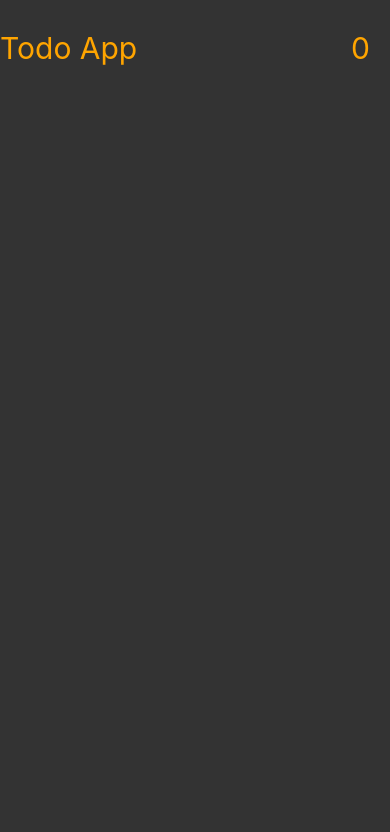
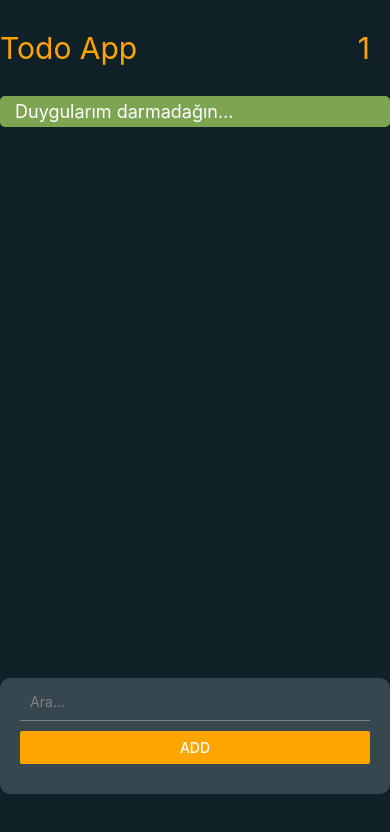
Before and after one commit to Mr-Mesut-OZTURK/kodluyoruz-react-native, a React Native app: screen / in a window 390 px wide. Shown: the top 832 px of the page. Built offline with nearby package versions, Linux system fonts and the light colour scheme.

Commit message:
created add section , styled and finished app

```diff
--- /dev/null
+++ b/src/todo-app/AddTodo.js
@@ -0,0 +1,39 @@
+import React, {useState} from 'react'
+import { View, TextInput, Button } from 'react-native'
+
+import styles from './AddTodo.style'
+
+
+const AddTodo = ({ text, setText, addTodoItem }) => {
+
+    const [active, setActive] = useState(true);
+
+    const handleFocus = () => {
+        console.log("focus")
+        setActive(true);
+    }
+    const handleBlur = () => {
+        console.log("blur")
+        setActive(false);
+    }
+
+    return (
+        <View style={styles.add_container}>
+            <TextInput
+                style={styles.add_input}
+                value={text}
+                onChangeText={setText}
+                placeholder="Ara..."
+                onFocus={handleFocus}
+                onBlur={handleBlur}
+            />
+            <Button
+                title="Add"
+                onPress={addTodoItem}
+                color={active?"#FFA500":"#808080"}
+            />
+        </View>
+    )
+}
+
+export default AddTodo
--- /dev/null
+++ b/src/todo-app/AddTodo.style.js
@@ -0,0 +1,24 @@
+import { StyleSheet, Dimensions } from 'react-native'
+
+
+export default StyleSheet.create({
+    add_container: {
+        backgroundColor: "#37474F",
+        padding: 20,
+        paddingTop: 5,
+        paddingBottom: 30,
+        borderRadius: 10,
+        marginTop:10,
+    },
+    add_input: {
+        padding: 10,
+        marginBottom: 10,
+        borderBottomColor: '#808080',
+        borderBottomWidth: 1,
+        color: '#808080'
+    },
+    // add_button: {
+    //     backgroundColor: "#ddd",
+    //     margin: 50,
+    // }
+})
--- a/src/todo-app/TodoApp.js
+++ b/src/todo-app/TodoApp.js
@@ -1,28 +1,69 @@
 import React, { useState, useEffect } from 'react'
 import { SafeAreaView, View, Text, StyleSheet, Dimensions, FlatList } from 'react-native'
 
-import Card from './card/Card'
+import Card from './Card';
+import AddTodo from "./AddTodo";
 
 
 const TodoApp = () => {
 
-    const [list, setList] = useState([])
+    const [text, setText] = useState("");
+    const [list, setList] = useState(["Duygularım darmadağın..."])
 
-    const showList = ({item}) => {
-        return (<Card/>)
+    const handleLongPress = (todo) => {
+        let newList = list.slice(0)
+        console.log(newList)
+        const index = newList.indexOf(todo);
+
+        if (index > -1) {
+            newList.splice(index, 1);
+            console.log(newList)
+            setList(newList)
+        }
     }
+
+    const showList = ({ item }) => {
+        return (<Card
+            todo={item}
+            handleLongPress={handleLongPress}
+        />)
+    }
+
+    const addTodoItem = () => {
+        if(text !== "") {
+            setList([text, ...list])
+            setText("")
+        }else {
+            alert("Boş bırakmayınız!...")
+        }
+
+    }
+
+
+
+
 
     return (
         <SafeAreaView style={styles.container}>
+
             <View style={styles.header}>
                 <Text style={styles.headerText}>Todo App</Text>
-                <Text style={styles.score}>0</Text>
+                <Text style={styles.score}>{list.length}</Text>
             </View>
 
             <FlatList
+                keyExtractor={(item, index) => index}
+                style={styles.list}
                 data={list}
                 renderItem={showList}
             />
+
+            <AddTodo
+                text={text}
+                setText={setText}
+                addTodoItem={addTodoItem}
+            />
+
         </SafeAreaView>
     )
 }
@@ -32,12 +73,13 @@ export default TodoApp
 const styles = StyleSheet.create({
     container: {
         flex: 1,
-        backgroundColor: '#333',
+        backgroundColor: '#102027',
         padding: 10,
         paddingTop: 30,
+        paddingBottom: 50,
     },
     header: {
-        width: Dimensions.get('window').width-20,
+        width: Dimensions.get('window').width - 20,
         flexDirection: 'row',
         justifyContent: 'space-between',
     },
@@ -48,5 +90,10 @@ const styles = StyleSheet.create({
     score: {
         fontSize: 30,
         color: 'orange',
+    },
+    list: {
+        paddingTop: 30,
+        paddingBottom: 30,
+        // backgroundColor: 'yellow'
     }
 })
```
